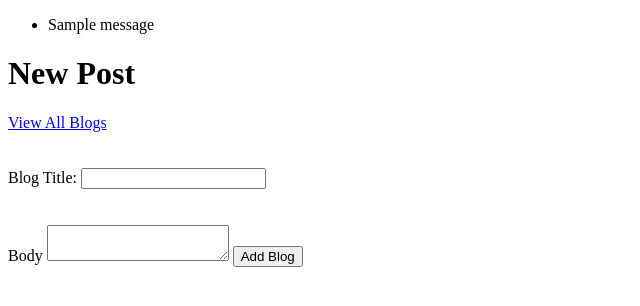
After one commit to katherineionehalliburton/buildablog, a Flask app: page /newpost in a window 1280 px wide. The commit adds this page. Shown: the top 306 px of the page, without its empty margins (0-640 px from the left). Run offline with Flask 2, Linux system fonts and the light colour scheme; tables that the repository leaves empty hold one stand-in row (values such as "Sample post"); one stand-in notice (Sample message) is shown; data that the repository does not hold is empty.

Commit message:
Finished Project

```diff
--- a/main.py
+++ b/main.py
@@ -12,48 +12,46 @@ class Blog(db.Model):
 
     id = db.Column(db.Integer, primary_key=True)
     name = db.Column(db.String(120))
-    completed = db.Column(db.Boolean)
+    body = db.Column(db.String(120))
 
-    def __init__(self, name):
+    def __init__(self, name, body):
         self.name = name
-        self.completed = False
-
-class User(db.Model):
-
-    id = db.Column(db.Integer, primary_key=True)
-    email = db.Column(db.String(120), unique=True)
-    password = db.Column(db.String(120))
-
-    def __init__(self, email, password):
-        self.email = email
-        self.password = password
+        self.body = body
 
 
-@app.route('/new_post', methods=['POST', 'GET'])
-def index():
-
+@app.route('/newpost', methods=['POST', 'GET'])
+def new_post():
+    name = ""
+    body = ""
     if request.method == 'POST':
-        blog_name = request.form['blog']
-        new_blog = Blog(blog_name)
-        db.session.add(new_blog)
-        db.session.commit()
-
-    blogs = Blog.query.filter_by(completed=False).all()
-    completed_blogs = Blog.query.filter_by(completed=True).all()
-    return render_template('blogs.html',title="My Blogs",
-        blogs=blogs, completed_blogs=completed_blogs)
+        name = request.form['name']
+        body = request.form['body']
+        error = False
+        if not name:
+            flash("Blog must have a Title!", 'error')
+            error = True
+        if not body:
+            flash("Blog must have a Body!", 'error')
+            error = True
+        if not error:
+            blog = Blog(name,body)
+            db.session.add(blog)
+            db.session.commit()
+            return redirect('/blogs?id={0}'.format(blog.id))
+    blogs = Blog.query.all()
+    return render_template('newpost.html',title="New Post",
+        blogs=blogs)
 
 
-@app.route('/blog', methods=['POST'])
-def finished_blog():
-
-    blog_id = int(request.form['blog-id'])
-    blog = Blog.query.get(blog_id)
-    blog.completed = True
-    db.session.add(blog)
-    db.session.commit()
-
-    return redirect('/')
+@app.route('/blogs')
+def all_blogs():
+    blogid = request.args.get('id')
+    if blogid:
+        blogid = int(blogid)
+        blogs = Blog.query.get(blogid)
+        return render_template('ind_post.html', blogs=blogs)
+    blogs = Blog.query.all()
+    return render_template('blogs.html', title="My Blogs", blogs=blogs)
 
 
 if __name__ == '__main__':
--- a/templates/base.html
+++ b/templates/base.html
@@ -2,9 +2,18 @@
 <html>
     <head>
         <title>{{title}}</title>
+    <style>
+        .error {color:orange;}
+    </style>
     </head>
 <body>
-
+    {% with messages = get_flashed_messages(with_categories=True) %}
+    <ul>
+    {% for category,message in messages %}
+        <li class="{{category}}">{{message}}</li>
+    {% endfor %}
+    </ul>
+{% endwith %}
     {% block content %}
     {% endblock %}
 
--- /dev/null
+++ b/templates/newpost.html
@@ -0,0 +1,25 @@
+{% extends "base.html" %}
+
+{% block content %}
+    <h1>New Post</h1>
+    <a href='/blogs'>View All Blogs</a>
+    <br>
+    <br>
+    <br>
+    <form method="POST" action="/newpost">
+    <div>
+        <label>
+            Blog Title:
+            <input type="text" name='name' title="name"/>
+        </label>
+    </div>
+    <br>
+    <br>
+    <div>
+        <label type="text" name="body" title="Body">Body
+            <textarea type="text" name="body"></textarea>
+            <input type="submit" value='Add Blog' />
+        </label>
+    </div>
+    </form>
+{% endblock %}
```
Also changed, not shown: templates/blogs.html (+4 -10 lines), templates/ind_post.html (added, +8 -0 lines).
